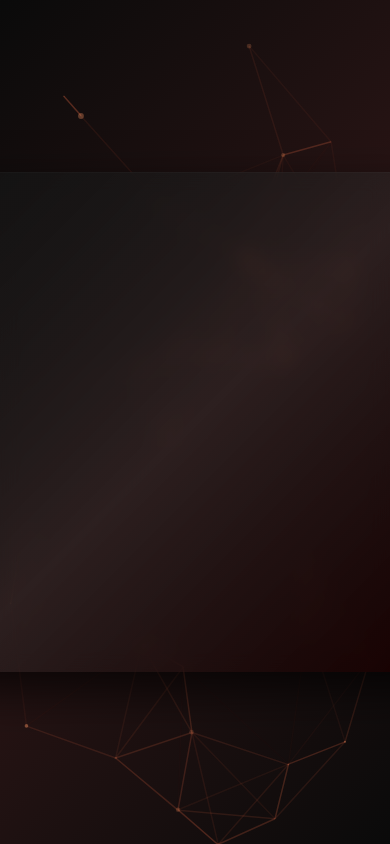
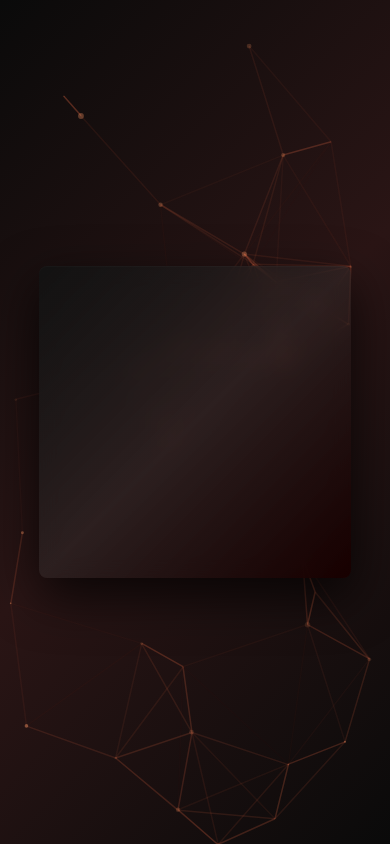
Before and after one commit to Nyashka17/Shadow-Bio, a plain HTML site: page index.html in a window 390 px wide. Drawn offline with nearby package versions, Linux system fonts and the light colour scheme; animation ran at ten frames a second.

Commit message:
Адаптивная верстка и улучшения: 1. Добавлена адаптивность для промо угольника 2. Исправлены проблемы с aspect-ratio 3. Добавлен градиент из v1.0.0 4. Улучшена совместимость с разными браузерами 5. Добавлена обработка изменения размеров экрана

```diff
--- a/index.html
+++ b/index.html
@@ -4,13 +4,13 @@
     <meta charset="UTF-8">
     <meta name="viewport" content="width=device-width, initial-scale=1.0">
     <title>Shadow | Bio</title>
-    <link rel="stylesheet" href="main.css">
+    <link rel="stylesheet" href="/v1.0.1_beta/main.css">
 </head>
 <body>
     <!-- Particles background container -->
     <div id="particles-js"></div>
 
     <script src="https://cdn.jsdelivr.net/particles.js/2.0.0/particles.min.js"></script>
-    <script src="main.js"></script>
+    <script src="/v1.0.1_beta/main.js"></script>
 </body>
 </html>
--- /dev/null
+++ b/v1.0.1_beta/main.css
@@ -0,0 +1,70 @@
+body {
+    background: #0a0a0a;
+    margin: 0;
+    padding: 0;
+    font-family: Arial, sans-serif;
+    overflow: hidden;
+}
+
+#particles-js {
+    position: fixed;
+    top: 0;
+    left: 0;
+    width: 100%;
+    height: 100%;
+    background: linear-gradient(135deg, #0a0a0a 0%, #2a1515 50%, #0a0a0a 100%);
+    z-index: 1;
+}
+
+/* Mosaic loader styles */
+.mosaic-root {
+    position: fixed;
+    left: 50%;
+    top: 50%;
+    transform: translate(-50%, -50%);
+    pointer-events: none;
+    z-index: 100;
+    width: 80vw;
+    max-width: 600px;
+    aspect-ratio: 1 / 1;
+}
+.mosaic-root::before {
+    content: '';
+    display: block;
+    padding-top: 100%;
+}
+.mosaic-container {
+    position: absolute;
+    top: 0;
+    left: 0;
+    width: 100%;
+    height: 100%;
+}
+.mosaic-rect {
+    width: 100%;
+    height: 100%;
+    background: linear-gradient(180deg, #0a0a0a 0%, #1a0a0a 20%, #3a1515 45%, #2a1515 55%, #8b4444 80%, #0a0a0a 100%);
+    border-radius: 8px;
+    box-shadow: 0 8px 30px rgba(0, 0, 0, 0.7), inset 0 1px 0 rgba(255, 255, 255, 0.13);
+    overflow: visible;
+    position: relative;
+    opacity: 0;
+    transition: opacity 300ms ease;
+    backdrop-filter: blur(10px);
+    background-attachment: fixed;
+}
+.mosaic-rect.visible { opacity: 1; }
+.mosaic-tiles { position: absolute; left: 0; top: 0; right: 0; bottom: 0; }
+.mosaic-tile {
+    position: absolute;
+    background: inherit;
+    background-clip: padding-box;
+    transform-origin: center center;
+    will-change: transform, opacity, right, top;
+    transition: transform 520ms cubic-bezier(.2,.9,.2,1), opacity 420ms ease, right 520ms cubic-bezier(.2,.9,.2,1), top 520ms cubic-bezier(.2,.9,.2,1);
+    border-radius: 2px;
+    box-shadow: 0 1px 0 rgba(255,255,255,0.02) inset;
+}
+
+/* small visual tweak when assembled */
+.mosaic-rect.visible { box-shadow: 0 18px 50px rgba(0, 0, 0, 0.75), inset 0 1px 0 rgba(255,255,255,0.02); }
--- /dev/null
+++ b/v1.0.1_beta/main.js
@@ -0,0 +1,214 @@
+document.addEventListener('DOMContentLoaded', ()=>{
+  const cols = 12;
+  const rows = 8;
+
+  // Calculate responsive dimensions
+  function getResponsiveDimensions() {
+    // Get the computed style of the root element to get actual dimensions
+    const root = document.querySelector('.mosaic-root');
+    if (root) {
+      const rect = root.getBoundingClientRect();
+      return { width: rect.width, height: rect.height };
+    }
+    // Fallback calculation based on CSS
+    const maxWidth = 600;
+    const width = Math.min(window.innerWidth * 0.8, maxWidth);
+    const height = width; // aspect-ratio: 1 / 1
+    return { width, height };
+  }
+
+  // Get or create root container
+  let root = document.querySelector('.mosaic-root');
+  if (!root) {
+    root = document.createElement('div');
+    root.className = 'mosaic-root';
+    document.body.appendChild(root);
+  }
+
+  // Create container for the mosaic
+  let container = root.querySelector('.mosaic-container');
+  if (!container) {
+    container = document.createElement('div');
+    container.className = 'mosaic-container';
+    root.appendChild(container);
+  }
+
+  // Wait for CSS to be applied, then get actual dimensions
+  setTimeout(() => {
+    const { width: rectW, height: rectH } = getResponsiveDimensions();
+
+    // full rectangle (final object) - hidden until tiles assemble
+    const full = document.createElement('div');
+    full.className = 'mosaic-rect';
+    container.appendChild(full);
+
+    // tiles layer
+    const tilesLayer = document.createElement('div');
+    tilesLayer.className = 'mosaic-tiles';
+    tilesLayer.style.position = 'absolute';
+    tilesLayer.style.left = '0';
+    tilesLayer.style.top = '0';
+    tilesLayer.style.width = rectW + 'px';
+    tilesLayer.style.height = rectH + 'px';
+    tilesLayer.style.pointerEvents = 'none';
+    container.appendChild(tilesLayer);
+
+    // tile sizes
+    const tileW = rectW / cols;
+    const tileH = rectH / rows;
+
+    // set full rect style explicitly so backgrounds align
+    full.style.width = rectW + 'px';
+    full.style.height = rectH + 'px';
+    // ensure a consistent gradient image available to copy
+    full.style.background = getComputedStyle(document.documentElement).getPropertyValue('--mosaic-bg') || 'linear-gradient(135deg,#131212,#302e2e6c,#180000)';
+    full.style.backgroundSize = `${rectW}px ${rectH}px`;
+
+    const tiles = [];
+
+    // helper: random between
+    const rand = (a,b)=> Math.random()*(b-a)+a;
+
+    for(let r=0;r<rows;r++){
+      for(let c=0;c<cols;c++){
+        const finalLeft = Math.round(c * tileW);
+        const finalTop = Math.round(r * tileH);
+        const t = document.createElement('div');
+        t.className = 'mosaic-tile';
+        t.style.width = Math.ceil(tileW) + 'px';
+        t.style.height = Math.ceil(tileH) + 'px';
+
+        // scatter start: random offset around (so pieces come from different places)
+        // Scale offsets based on screen size for better responsiveness
+        const maxOffset = Math.max(rectW, rectH) * 1.5;
+        const offsetX = Math.round(rand(-maxOffset, maxOffset));
+        const offsetY = Math.round(rand(-maxOffset, maxOffset));
+        const startLeft = finalLeft + offsetX;
+        const startTop = finalTop + offsetY;
+
+        // initial placement (scattered)
+        t.style.left = startLeft + 'px';
+        t.style.top = startTop + 'px';
+
+        // background slice so the gradient looks continuous when assembled
+        t.style.background = full.style.background;
+        t.style.backgroundSize = `${rectW}px ${rectH}px`;
+        t.style.backgroundPosition = `-${finalLeft}px -${finalTop}px`;
+
+        // random initial small scale and rotation
+        const rot = rand(-45,45);
+        t.style.transform = `scale(${rand(0.08,0.22)}) rotate(${rot}deg)`;
+        t.style.opacity = '0';
+
+        tilesLayer.appendChild(t);
+        tiles.push({el:t, finalLeft, finalTop, r, c});
+      }
+    }
+
+    // shuffle tiles for random reveal order
+    for(let i = tiles.length -1; i>0; i--){
+      const j = Math.floor(Math.random()*(i+1));
+      [tiles[i], tiles[j]] = [tiles[j], tiles[i]];
+    }
+
+    // reveal: animate tiles from scattered positions into their final grid positions
+    function revealAndAssemble(){
+      tiles.forEach((tile, idx)=>{
+        // randomized stagger
+        const delay = Math.floor(idx * 18 + Math.random()*220);
+        setTimeout(()=>{
+          // move to final position, remove rotation and scale to 1
+          tile.el.style.left = tile.finalLeft + 'px';
+          tile.el.style.top = tile.finalTop + 'px';
+          tile.el.style.transform = 'scale(1) rotate(0deg)';
+          tile.el.style.opacity = '1';
+        }, delay);
+      });
+
+      // when all tiles should have finished moving, remove them and reveal full rect
+      const maxDelay = tiles.length * 18 + 600;
+      setTimeout(()=>{
+        // small fade to full: remove tiles and show full rect
+        tilesLayer.remove();
+        full.classList.add('visible');
+      }, maxDelay);
+    }
+
+    // start sequence a bit after load
+    setTimeout(()=>{
+      revealAndAssemble();
+    }, 120);
+  }, 50); // Small delay to ensure CSS is applied
+
+  // Handle window resize
+  let resizeTimeout;
+  window.addEventListener('resize', () => {
+    clearTimeout(resizeTimeout);
+    resizeTimeout = setTimeout(() => {
+      // Recalculate dimensions and restart animation if needed
+      const { width: rectW, height: rectH } = getResponsiveDimensions();
+      // Update container size
+      container.style.width = rectW + 'px';
+      container.style.height = rectH + 'px';
+    }, 100);
+  });
+
+});
+
+// Initialize particles.js for animated background network
+if(typeof particlesJS !== 'undefined'){
+  particlesJS('particles-js', {
+    particles: {
+      number: {
+        value: 80,
+        density: { enable: true, value_area: 800 }
+      },
+      color: { value: '#ff9966' },
+      shape: { type: 'circle' },
+      opacity: {
+        value: 0.5,
+        random: true,
+        anim: { enable: true, speed: 1, opacity_min: 0.1, sync: false }
+      },
+      size: {
+        value: 3,
+        random: true,
+        anim: { enable: false, speed: 40, size_min: 0.1, sync: false }
+      },
+      line_linked: {
+        enable: true,
+        distance: 150,
+        color: '#dd6644',
+        opacity: 0.4,
+        width: 1.5,
+        condensed_mode: { enable: true, rotated: true }
+      },
+      move: {
+        enable: true,
+        speed: 2,
+        direction: 'none',
+        random: false,
+        straight: false,
+        out_mode: 'out',
+        bounce: false,
+        attract: { enable: false, rotateX: 600, rotateY: 1200 }
+      }
+    },
+    interactivity: {
+      detect_on: 'canvas',
+      events: {
+        onhover: { enable: true, mode: 'grab' },
+        onclick: { enable: true, mode: 'push' },
+        resize: true
+      },
+      modes: {
+        grab: { distance: 200, line_linked: { opacity: 0.7 } },
+        bubble: { distance: 400, size: 40, duration: 2, opacity: 8, speed: 3 },
+        repulse: { distance: 200, duration: 0.4 },
+        push: { particles_nb: 4 },
+        remove: { particles_nb: 2 }
+      }
+    },
+    retina_detect: true
+  });
+}
```
Also changed, not shown: v1.0.0/main.css (renamed from main.css), v1.0.0/main.js (renamed from main.js).
